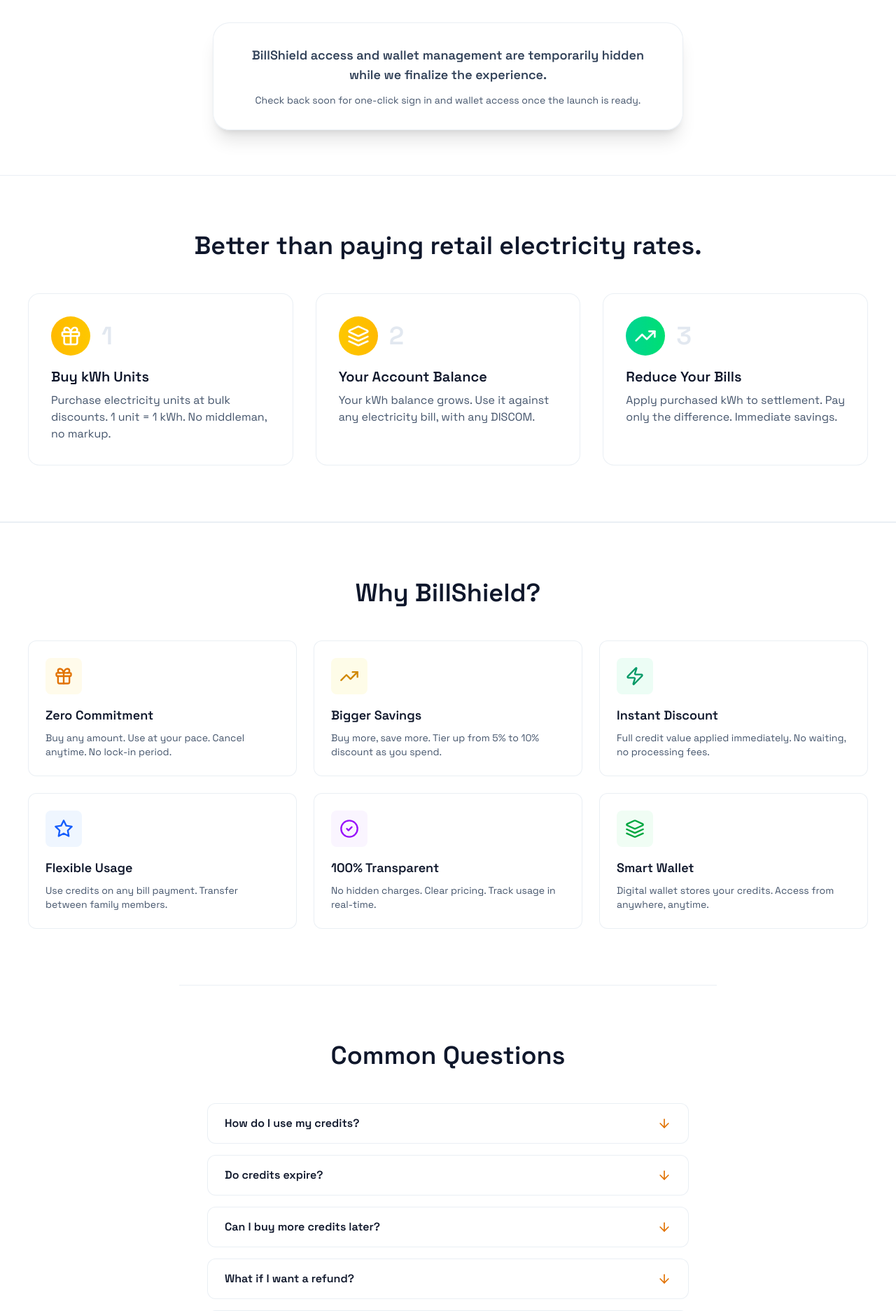
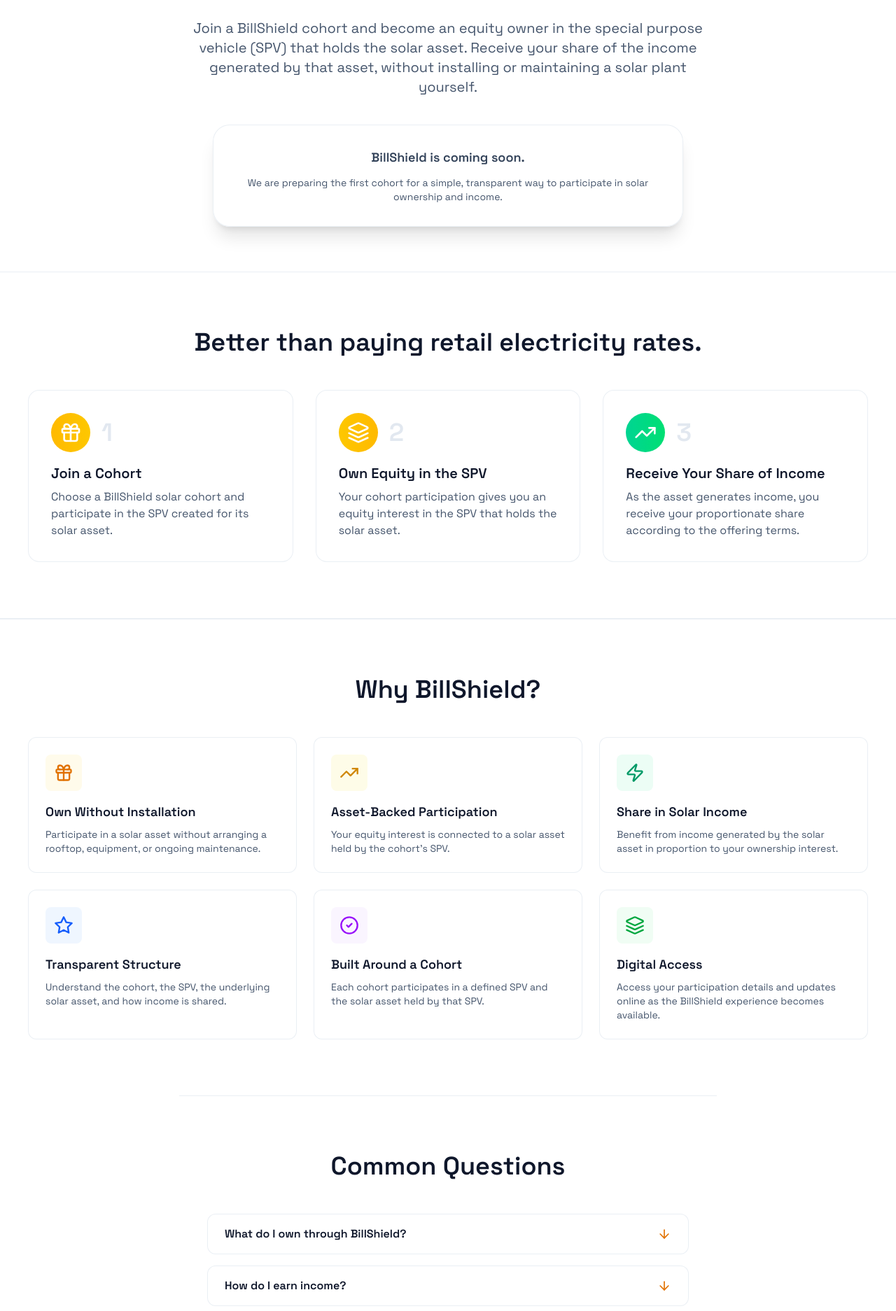
Before and after one commit to sooryx-eng/Sooryx_Live, a Next.js app: page /billshield in a window 1280 px wide. Shown: the part 680-2553 px from the top of the page at 70% size. Built offline with nearby package versions, Linux system fonts and the light colour scheme.

Commit message:
update changes

```diff
--- a/app/billshield/confirmation/confirmation-content.tsx
+++ b/app/billshield/confirmation/confirmation-content.tsx
@@ -43,7 +43,7 @@
           </GlowingHeader>
 
           <p className="mb-8 text-center text-lg text-slate-600">
-            Thank you for expressing interest in BillShield. Your spot in our solar capacity pool is reserved.
+            Thank you for expressing interest in BillShield. Your place in the early-access cohort is reserved.
           </p>
 
           {/* Phone Confirmation */}
@@ -62,7 +62,7 @@
             </motion.div>
           )}
 
-          {/* Free Credits Highlight */}
+          {/* Cohort Interest Highlight */}
           <motion.div
             initial={{ opacity: 0, y: 10 }}
             animate={isVisible ? { opacity: 1, y: 0 } : {}}
@@ -71,13 +71,13 @@
           >
             <div className="flex items-center gap-3 mb-4">
               <Gift className="size-6 text-amber-600" />
-              <h2 className="text-xl font-bold text-amber-900">Welcome Gift</h2>
+              <h2 className="text-xl font-bold text-amber-900">Your Cohort Interest</h2>
             </div>
             <p className="text-lg text-amber-900 font-bold mb-2">
-              ₹500 Solar Credits on Launch
+              Participation in a solar SPV cohort
             </p>
             <p className="text-sm text-amber-800">
-              When BillShield goes live, ₹500 worth of solar-generated electricity will be instantly available in your account. Use it to reduce your first bills at no cost.
+              When the offering opens, eligible participants can become equity owners in the SPV holding the solar asset and receive their share of generated income under the offering terms.
             </p>
           </motion.div>
 
@@ -95,8 +95,8 @@
                   1
                 </div>
                 <div>
-                  <p className="font-semibold text-slate-900">We pool solar capacity</p>
-                  <p className="text-sm text-slate-600">Building our solar generation network</p>
+                  <p className="font-semibold text-slate-900">We prepare the solar cohort</p>
+                  <p className="text-sm text-slate-600">Structuring the SPV and its underlying solar asset</p>
                 </div>
               </div>
               <div className="flex gap-4">
@@ -104,8 +104,8 @@
                   2
                 </div>
                 <div>
-                  <p className="font-semibold text-slate-900">Early access opens</p>
-                  <p className="text-sm text-slate-600">You'll be among the first to access BillShield</p>
+                  <p className="font-semibold text-slate-900">Cohort access opens</p>
+                  <p className="text-sm text-slate-600">You will be among the first to review the offering</p>
                 </div>
               </div>
               <div className="flex gap-4">
@@ -113,8 +113,8 @@
                   3
                 </div>
                 <div>
-                  <p className="font-semibold text-slate-900">Start saving immediately</p>
-                  <p className="text-sm text-slate-600">Use your ₹500 credits + buy more at 5-10% discount</p>
+                  <p className="font-semibold text-slate-900">Participate in solar income</p>
+                  <p className="text-sm text-slate-600">Receive your share of income generated by the solar asset</p>
                 </div>
               </div>
             </div>
@@ -134,7 +134,7 @@
               <p className="text-sm font-semibold text-emerald-700">✓ No commitment needed</p>
             </div>
             <div className="rounded-lg bg-emerald-50 p-4">
-              <p className="text-sm font-semibold text-emerald-700">✓ ₹500 free credits</p>
+              <p className="text-sm font-semibold text-emerald-700">✓ Cohort information first</p>
             </div>
             <div className="rounded-lg bg-emerald-50 p-4">
               <p className="text-sm font-semibold text-emerald-700">✓ Priority access</p>
--- a/app/billshield/page.tsx
+++ b/app/billshield/page.tsx
@@ -1,6 +1,6 @@
 "use client";
 
-import React, { useState } from "react";
+import React from "react";
 import { motion } from "framer-motion";
 import { Zap, TrendingUp, CheckCircle2, Gift, Star, ArrowRight, Layers } from "lucide-react";
 import GlowingHeader from "../components/GlowingHeader";
@@ -27,7 +27,7 @@
           ☀️ Coming Soon
         </h2>
         <p className="text-white/90 text-sm md:text-base font-semibold mt-1">
-          We're pooling solar capacity. Limited allocation. Early access opens soon.
+          We are preparing a limited early access release. Stay tuned for updates.
         </p>
       </motion.div>
 
@@ -48,20 +48,20 @@
             className="mb-6 inline-flex items-center gap-3 rounded-full bg-gradient-to-r from-amber-100 to-emerald-100 px-6 py-3 text-sm font-semibold text-slate-800 shadow-lg"
           >
             <Zap className="size-5 text-amber-600" />
-            Access Solar-Generated Electricity
+            Own a Share of Solar Infrastructure
           </motion.div>
 
           <GlowingHeader as="h1" className="mx-auto mb-6 max-w-4xl text-5xl font-bold leading-tight tracking-tight md:text-6xl lg:text-7xl">
-            Own Solar Power.
+            Invest in Solar Power.
             <br />
             <span className="bg-gradient-to-r from-amber-500 via-yellow-500 to-emerald-500 bg-clip-text text-transparent">
-            Without the Installation.
+            Without Owning a Rooftop.
             </span>
           </GlowingHeader>
 
           <p className="mx-auto max-w-3xl text-lg text-slate-600 md:text-xl">
-            Buy solar-generated kWh units digitally and apply them to your electricity bill.
-            Pay less per unit with bulk discounts. <span className="font-bold text-amber-600">Same solar savings, zero installation</span>.
+            Join a BillShield cohort and become an equity owner in the special purpose vehicle (SPV) that holds the solar asset.
+            Receive your share of the income generated by that asset, without installing or maintaining a solar plant yourself.
           </p>
 
           <motion.div
@@ -71,10 +71,10 @@
             className="mt-10 mx-auto max-w-2xl rounded-3xl border border-slate-200/70 bg-white/90 p-8 text-center shadow-xl"
           >
             <p className="text-lg font-semibold text-slate-700">
-              BillShield access and wallet management are temporarily hidden while we finalize the experience.
+              BillShield is coming soon.
             </p>
             <p className="mt-3 text-sm text-slate-600">
-              Check back soon for one-click sign in and wallet access once the launch is ready.
+              We are preparing the first cohort for a simple, transparent way to participate in solar ownership and income.
             </p>
           </motion.div>
 
@@ -91,22 +91,22 @@
           <StepCard
             step="1"
             icon={<Gift className="size-8" />}
-            title="Buy kWh Units"
-            description="Purchase electricity units at bulk discounts. 1 unit = 1 kWh. No middleman, no markup."
+            title="Join a Cohort"
+            description="Choose a BillShield solar cohort and participate in the SPV created for its solar asset."
             color="amber"
           />
           <StepCard
             step="2"
             icon={<Layers className="size-8" />}
-            title="Your Account Balance"
-            description="Your kWh balance grows. Use it against any electricity bill, with any DISCOM."
+            title="Own Equity in the SPV"
+            description="Your cohort participation gives you an equity interest in the SPV that holds the solar asset."
             color="yellow"
           />
           <StepCard
             step="3"
             icon={<TrendingUp className="size-8" />}
-            title="Reduce Your Bills"
-            description="Apply purchased kWh to settlement. Pay only the difference. Immediate savings."
+            title="Receive Your Share of Income"
+            description="As the asset generates income, you receive your proportionate share according to the offering terms."
             color="emerald"
           />
         </div>
@@ -121,38 +121,38 @@
         <div className="grid gap-6 md:grid-cols-2 lg:grid-cols-3">
           <FeatureCard
             icon={<Gift className="size-7" />}
-            title="Zero Commitment"
-            description="Buy any amount. Use at your pace. Cancel anytime. No lock-in period."
+            title="Own Without Installation"
+            description="Participate in a solar asset without arranging a rooftop, equipment, or ongoing maintenance."
             color="amber"
           />
           <FeatureCard
             icon={<TrendingUp className="size-7" />}
-            title="Bigger Savings"
-            description="Buy more, save more. Tier up from 5% to 10% discount as you spend."
+            title="Asset-Backed Participation"
+            description="Your equity interest is connected to a solar asset held by the cohort's SPV."
             color="yellow"
           />
           <FeatureCard
             icon={<Zap className="size-7" />}
-            title="Instant Discount"
-            description="Full credit value applied immediately. No waiting, no processing fees."
+            title="Share in Solar Income"
+            description="Benefit from income generated by the solar asset in proportion to your ownership interest."
             color="emerald"
           />
           <FeatureCard
             icon={<Star className="size-7" />}
-            title="Flexible Usage"
-            description="Use credits on any bill payment. Transfer between family members."
+            title="Transparent Structure"
+            description="Understand the cohort, the SPV, the underlying solar asset, and how income is shared."
             color="blue"
           />
           <FeatureCard
             icon={<CheckCircle2 className="size-7" />}
-            title="100% Transparent"
-            description="No hidden charges. Clear pricing. Track usage in real-time."
+            title="Built Around a Cohort"
+            description="Each cohort participates in a defined SPV and the solar asset held by that SPV."
             color="purple"
           />
           <FeatureCard
             icon={<Layers className="size-7" />}
-            title="Smart Wallet"
-            description="Digital wallet stores your credits. Access from anywhere, anytime."
+            title="Digital Access"
+            description="Access your participation details and updates online as the BillShield experience becomes available."
             color="green"
           />
         </div>
@@ -166,24 +166,24 @@
 
         <div className="space-y-4">
           <FAQCard
-            question="How do I use my credits?"
-            answer="Credits are stored in your BillShield wallet. When paying your electricity bill, you can apply available credits to reduce the amount due. It's that simple."
+            question="What do I own through BillShield?"
+            answer="When you join a cohort, you become an equity owner in the SPV created to hold that cohort's solar asset. Your ownership interest is defined by the applicable offering terms."
           />
           <FAQCard
-            question="Do credits expire?"
-            answer="No expiry date. Use your credits whenever you want. They remain in your wallet indefinitely until you choose to redeem them."
+            question="How do I earn income?"
+            answer="The solar asset generates income through its operations. Your cohort's SPV distributes your proportionate share according to the applicable offering and distribution terms."
           />
           <FAQCard
-            question="Can I buy more credits later?"
-            answer="Absolutely. Buy as much or as little as you need. Your discount tier is based on your total purchase amount, so bigger purchases unlock bigger discounts."
+            question="Do I need to install solar panels?"
+            answer="No. BillShield is designed to let you participate in a solar asset without installing or maintaining a solar plant yourself."
           />
           <FAQCard
-            question="What if I want a refund?"
-            answer="Credits can be transferred to family or friends. For refunds, we offer a 30-day money-back guarantee on your first purchase."
+            question="What is a solar cohort?"
+            answer="A cohort is a group of participants associated with a specific solar asset and its SPV. The cohort's ownership and income participation are set out in the offering documents."
           />
           <FAQCard
-            question="How are these credits different from my regular bill?"
-            answer="These are prepaid energy credits that reduce your electricity bill amount. They work alongside your regular consumption. More flexible, more value-added."
+            question="How is income shared?"
+            answer="Income generated by the solar asset is shared among the SPV's equity owners in proportion to their ownership interest, subject to operating costs and the applicable offering terms."
           />
         </div>
       </section>
--- a/app/billshield/user/page.tsx
+++ b/app/billshield/user/page.tsx
@@ -1,6 +1,6 @@
 'use client'
 
-import { useEffect, useMemo, useState } from 'react'
+import { useEffect, useState } from 'react'
 import Link from 'next/link'
 import { motion } from 'framer-motion'
 import { CreditCard, LogOut, Wallet, Zap } from 'lucide-react'
@@ -38,15 +38,6 @@
     }
   }, [])
 
-  const walletBalance = useMemo(() => {
-    if (!user) {
-      return 0
-    }
-
-    const value = Number(user.credits)
-    return Number.isFinite(value) ? value : 0
-  }, [user])
-
   const handleSignOut = () => {
     sessionStorage.removeItem(USER_STORAGE_KEY)
     sessionStorage.removeItem(FLOW_STORAGE_KEY)
@@ -58,7 +49,7 @@
       <div className="min-h-screen bg-gradient-to-br from-white via-amber-50/30 to-emerald-50/30 px-4 py-16">
         <div className="mx-auto max-w-xl rounded-3xl border border-slate-200/70 bg-white/90 p-8 text-center shadow-2xl backdrop-blur">
           <h1 className="text-3xl font-bold text-slate-900">Sign in required</h1>
-          <p className="mt-3 text-slate-600">Please sign in to access your BillShield wallet.</p>
+          <p className="mt-3 text-slate-600">Please sign in to access your BillShield cohort profile.</p>
           <Link
             href="/billshield/login"
             className="mt-6 inline-flex rounded-xl bg-gradient-to-r from-amber-500 to-yellow-500 px-5 py-3 font-semibold text-white"
@@ -75,9 +66,9 @@
       <div className="mx-auto max-w-5xl">
         <div className="mb-8 flex items-center justify-between">
           <div>
-            <p className="text-sm font-semibold uppercase tracking-wide text-amber-600">BillShield Wallet</p>
+            <p className="text-sm font-semibold uppercase tracking-wide text-amber-600">BillShield Cohort Profile</p>
             <h1 className="text-3xl font-bold text-slate-900 md:text-4xl">Hi, {user.name}</h1>
-            <p className="mt-2 text-sm text-slate-600">One-click access to your solar credit wallet. Track balance, buy credits, and settle bills from one place.</p>
+            <p className="mt-2 text-sm text-slate-600">Track your cohort participation, SPV ownership, and solar income updates from one place.</p>
           </div>
           <button
             onClick={handleSignOut}
@@ -109,8 +100,8 @@
               <Wallet className="size-6 text-emerald-600" />
             </div>
             <div>
-              <p className="text-sm text-slate-600">Wallet Balance</p>
-              <p className="text-3xl font-black text-slate-900">₹{walletBalance.toLocaleString('en-IN')}</p>
+              <p className="text-sm text-slate-600">SPV Participation</p>
+              <p className="text-3xl font-black text-slate-900">Coming Soon</p>
             </div>
           </div>
         </motion.div>
@@ -119,9 +110,9 @@
           <div className="rounded-3xl border border-slate-200/80 bg-white/95 p-6 shadow-lg">
             <div className="mb-4 flex items-center gap-2">
               <Zap className="size-5 text-amber-600" />
-              <h2 className="text-xl font-bold text-slate-900">Buy Credits</h2>
+              <h2 className="text-xl font-bold text-slate-900">Solar Asset</h2>
             </div>
-            <p className="mb-4 text-sm text-slate-600">Add solar credits to your wallet.</p>
+            <p className="mb-4 text-sm text-slate-600">Your cohort&apos;s SPV and underlying solar asset details will appear here.</p>
             <div className="mb-4 rounded-xl border border-amber-200 bg-amber-50 px-4 py-3 text-sm font-semibold text-amber-700">
               Coming Soon
             </div>
@@ -130,9 +121,9 @@
           <div className="rounded-3xl border border-slate-200/80 bg-white/95 p-6 shadow-lg">
             <div className="mb-4 flex items-center gap-2">
               <CreditCard className="size-5 text-emerald-600" />
-              <h2 className="text-xl font-bold text-slate-900">Pay Utility Bill</h2>
+              <h2 className="text-xl font-bold text-slate-900">Income Participation</h2>
             </div>
-            <p className="mb-4 text-sm text-slate-600">Pay your bill directly from wallet balance.</p>
+            <p className="mb-4 text-sm text-slate-600">Track income generated by the solar asset and your share under the offering terms.</p>
             <div className="mb-4 rounded-xl border border-emerald-200 bg-emerald-50 px-4 py-3 text-sm font-semibold text-emerald-700">
               Coming Soon
             </div>
```
Also changed, not shown: app/billshield/login/page.tsx (+5 -5 lines), app/billshield/signup/page.tsx (+10 -10 lines).
